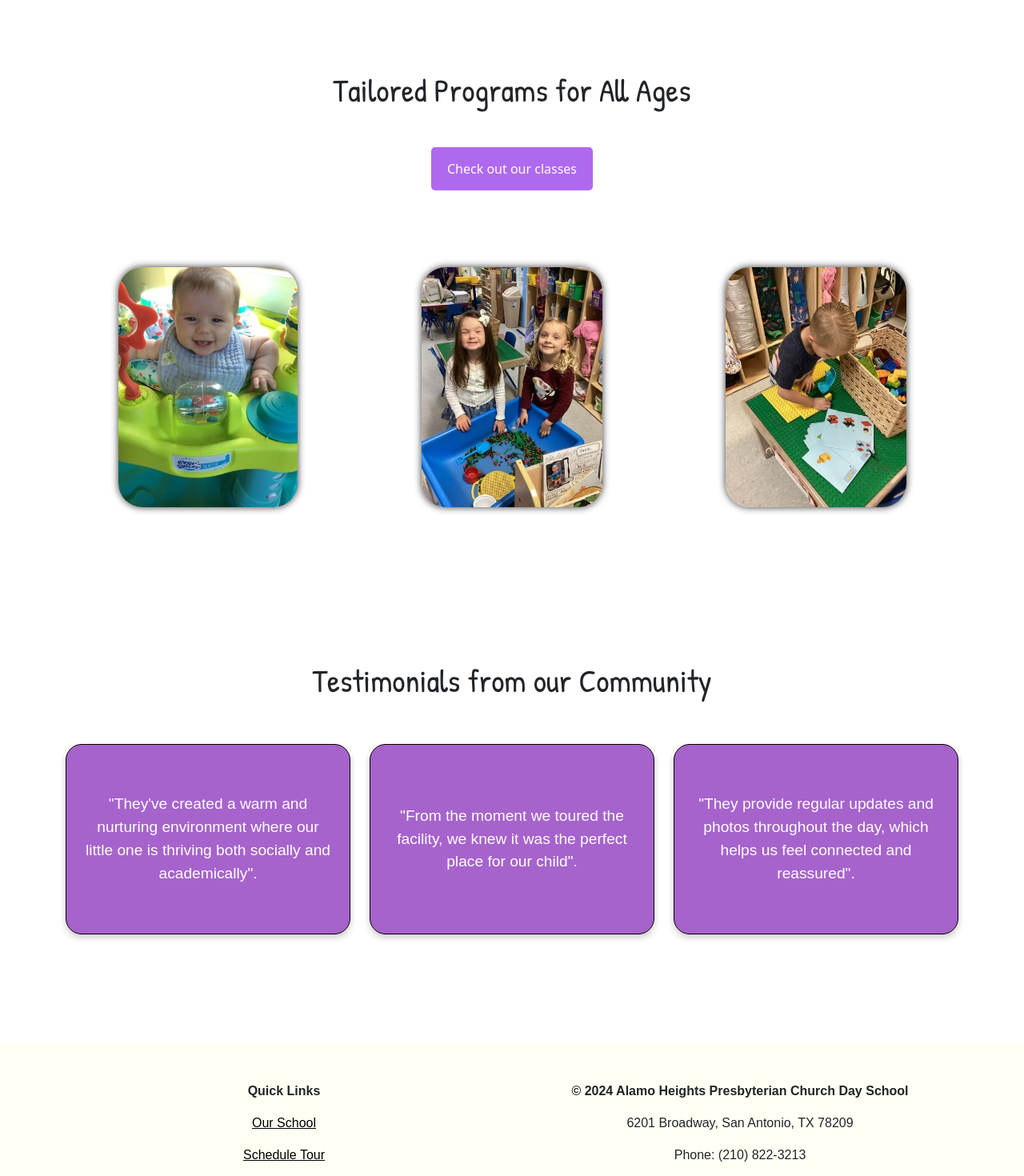
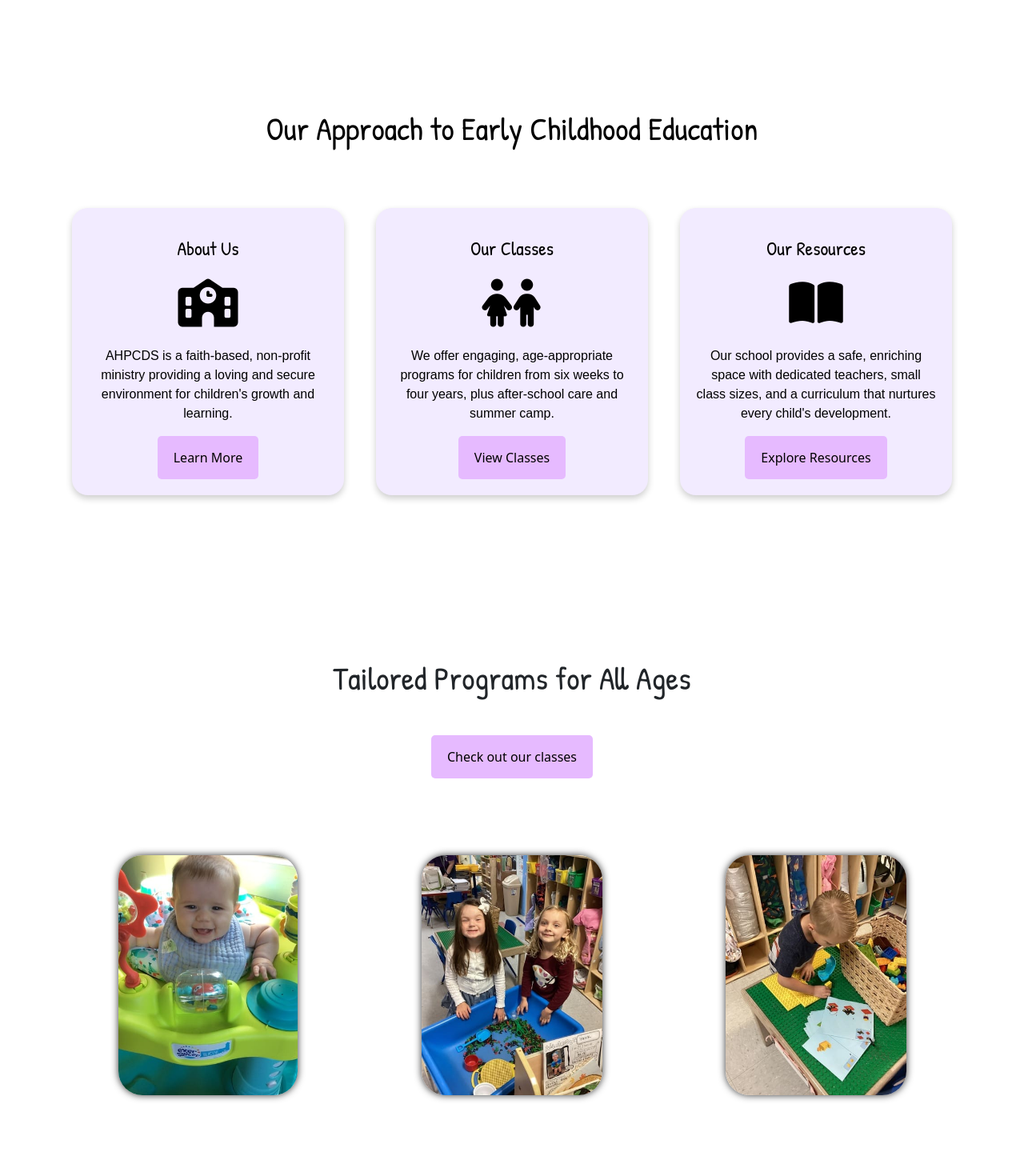
Before and after one commit to bharding216/ahpcds, a SvelteKit app: page / in a window 1280 px wide. Shown: the part 860-2330 px from the top of the page at 80% size. Built offline with nearby package versions, Linux system fonts and the light colour scheme.

Commit message:
Overhaul

```diff
--- a/src/routes/+page.svelte
+++ b/src/routes/+page.svelte
@@ -1,5 +1,7 @@
 <script>
-    import schoolPhoto from '$lib/images/ahpcds-school.jpg';
+    // import schoolPhoto from '$lib/images/ahpcds-school.jpg';
+    import schoolPhoto from '$lib/images/kids-playing.jpg';
+    import teacherPhoto from '$lib/images/teachers.jpg';
     import { page } from '$app/stores';
 
     import child1 from '$lib/images/child1.jpg';
@@ -23,13 +25,19 @@
         <div class="background-image" style="background: url({schoolPhoto}) no-repeat center center fixed;
                     background-size: cover; position: absolute; top: 0; left: 0; right: 0; bottom: 0; z-index: 0;"></div>
         <div style="position: absolute; top: 0; left: 0; right: 0; bottom: 0; z-index: 1;
-                    background: black; opacity: 0.2;"></div>
+                    background: white; opacity: 0.6;"></div>
         <div class="container pb-5" style="position: relative; z-index: 2; padding-top: 75px;">
             <div class="row mb-5 justify-content-center">
                 <div class="col-12 col-md-8">
                     <div class="text-center">
-                        <h1 style="color:white; font-weight: bold; letter-spacing: 2px;" class="pb-4">Inspiring Children to Believe and Achieve</h1>
-                        <h4 style="color:white; font-weight: 300; letter-spacing: 1px;">Celebrating over 40 years of early childhood education excellence</h4>
+                        <h1 style="color:black; font-weight: bold; letter-spacing: 2px;" class="pb-4">Inspiring Children to Believe and Achieve</h1>
+                        <h4 style="color:black; font-weight: 500; letter-spacing: 1px;">
+                            Welcome to Alamo Heights Presbyterian Church Day School! We are dedicated to providing a nurturing, faith-based environment where children can grow academically, emotionally, and spiritually.
+                        </h4>
+
+                        <h4 style="color:black; font-weight: 500; letter-spacing: 1px;">
+                            With a low child-to-staff ratio, our experienced educators create engaging, creative, and challenging experiences tailored to each child's unique needs. We proudly serve children from six weeks to four years old, offer after-school programs for local elementary students, and provide an exciting summer camp.
+                        </h4>
                     </div>
                 </div>
             </div>
@@ -40,8 +48,63 @@
     </div>
 </section>
 
-<section class="pb-5">
-    <div class="container">
+<section class="py-5">
+    <div class="container pt-5" data-aos="fade-up" data-aos-duration="750">
+        <div class="row mb-5 text-center">
+            <h1 style="color: black;">
+                Our Approach to Early Childhood Education
+            </h1>
+        </div>
+    </div>
+
+    <div class="container pb-5">
+        <div class="row mb-3 px-5 px-sm-0">
+            <div class="col-sm-12 col-md-4 justify-content-center homepage-cols mb-4">
+                <a href="/our-classes" class="interactive-card">
+                    <div class="text-center homepage-card">
+                        <h4 class="mb-4 mt-3">About Us</h4>
+                        <i class="fa-solid fa-school" style="color: black; font-size: 60px;"></i>
+                        <p class="mt-4">
+                            AHPCDS is a faith-based, non-profit ministry providing a loving and secure environment for children's growth and learning.
+                        </p>
+                        <button class="btn btn-primary">Learn More</button>
+                    </div>
+                </a>
+            </div>
+
+            <div class="col-sm-12 col-md-4 justify-content-center homepage-cols mb-4">
+                <a href="/our-classes" class="interactive-card">
+                    <div class="text-center homepage-card">
+                        <h4 class="mb-4 mt-3">Our Classes</h4>
+                        <i class="fa-solid fa-children" style="color: black; font-size: 60px;"></i>
+                        <p class="mt-4">
+                            We offer engaging, age-appropriate programs for children from six weeks to four years, plus after-school care and summer camp.
+                        </p>
+                        <button class="btn btn-primary">View Classes</button>
+                    </div>
+                </a>
+            </div>
+
+            <div class="col-sm-12 col-md-4 justify-content-center homepage-cols mb-4">
+                <a href="/forms" class="interactive-card">
+                    <div class="text-center homepage-card">
+                        <h4 class="mb-4 mt-3">Our Resources</h4>
+                        <i class="fa-solid fa-book-open" style="color: black; font-size: 60px;"></i>
+                        <p class="mt-4">
+                            Our school provides a safe, enriching space with dedicated teachers, small class sizes, and a curriculum that nurtures every child's development.
+                        </p>
+                        <button class="btn btn-primary">Explore Resources</button>
+                    </div>
+                </a>
+            </div>
+        </div>
+    </div>
+</section>
+
+
+
+<section class="pb-5 mb-5">
+    <div class="container" data-aos="fade-up" data-aos-duration="1000">
         <div class="text-center py-5">
             <h1 class="mb-5 px-3">Tailored Programs for All Ages</h1>
             <a href="/our-school" class="btn btn-primary mb-5">Check out our classes</a>
@@ -63,38 +126,39 @@
 </section>
 
 
-<section>
-    <div class="py-5 container">
+<section style="position: relative; background: url({teacherPhoto}) no-repeat center center/cover; color: white;">
+    <div style="position: absolute; top: 0; left: 0; right: 0; bottom: 0; background: rgba(0, 0, 0, 0.4); z-index: 1;"></div>
+    <div class="py-5 container" style="position: relative; z-index: 2;" data-aos="fade-up" data-aos-duration="1000">
         <div class="pt-5">
             <div class="row mb-5 text-center">
-                <h1>Testimonials from our Community</h1>
+                <h1>What Parents Are Saying</h1>
             </div>
         </div>
 
         <div class="pb-5">
             <div class="row mb-3 px-5 px-sm-0">
-                <div class="col-sm-12 col-md-4 justify-content-center gameplan-col mb-4">
-                    <div class="text-center gameplan-content">
-                        <p class="m-0">"They've created a warm and nurturing environment where our little one is thriving both socially and academically".</p>
+                <div class="col-sm-12 col-md-4 justify-content-center homepage-cols mb-4">
+                    <div class="text-center testimonial-card">
+                        <p class="m-0">"This school has been an absolute blessing! Our child is not only learning but truly loves going every day. The teachers are caring, and the environment is so warm and welcoming."</p>
                     </div>
                 </div>
 
-                <div class="col-sm-12 col-md-4 justify-content-center gameplan-col mb-4">
-                    <div class="text-center gameplan-content">
-                        <p class="m-0">"From the moment we toured the facility, we knew it was the perfect place for our child".</p>
-
+                <div class="col-sm-12 col-md-4 justify-content-center homepage-cols mb-4">
+                    <div class="text-center testimonial-card">
+                        <p class="m-0">"The moment we stepped in for a tour, we knew this was the right place. The staff is so kind and attentive, and we’ve seen incredible growth in our child both academically and socially."</p>
                     </div>
                 </div>
 
-                <div class="col-sm-12 col-md-4 justify-content-center gameplan-col mb-4">
-                    <div class="text-center gameplan-content">
-                        <p class="m-0">"They provide regular updates and photos throughout the day, which helps us feel connected and reassured".</p>
+                <div class="col-sm-12 col-md-4 justify-content-center homepage-cols mb-4">
+                    <div class="text-center testimonial-card">
+                        <p class="m-0">"We love how engaged the teachers are! Getting daily updates and photos makes us feel so connected to our child’s day. It truly feels like a second home."</p>
                     </div>
                 </div>
             </div>
         </div>
     </div>
 </section>
+
 
 
 <style>
@@ -110,9 +174,42 @@
         }
     }
 
-    .gameplan-content {
+    .homepage-cols {
+        padding: 20px;
+    }
+
+    .interactive-card {
+        text-decoration: none;
+        display: block;
+        transition: transform 0.2s ease, box-shadow 0.2s ease;
+    }
+
+    .interactive-card:hover .homepage-card {
+        transform: scale(1.05);
+        box-shadow: 0px 8px 16px rgba(0, 0, 0, 0.3);
+        background-color: rgba(255, 255, 255, 0.9);
+    }
+
+    .interactive-card:active .homepage-card {
+        transform: scale(0.97);
+        transition: transform 0.1s ease;
+    }
+
+
+    .homepage-card {
+        padding: 20px;
+        background-color: var(--light-purple);
+        border-radius: 20px;
+        height: 100%;
+        /* border: 1px solid black; */
+        box-shadow: 0px 4px 8px rgba(0, 0, 0, 0.2);
+        color: black;
+        transition: transform 0.2s ease, box-shadow 0.2s ease, background-color 0.2s ease;
+    }
+
+    .testimonial-card {
 		padding: 60px 20px;
-		background-color: var(--medium-purple);
+		background-color: var(--light-purple);
 		border-radius: 20px;
 		height: 100%;
 		border: 1px solid black;
@@ -120,8 +217,8 @@
         align-items: center;
         justify-content: center;
         display: flex;
-        color: white;
-        font-size: 1.2rem;
+        color: black;
+        font-size: 1.1rem;
 	}
 
 </style>
--- a/src/routes/styles.css
+++ b/src/routes/styles.css
@@ -1,16 +1,17 @@
 :root {
     /* --dark-purple: #893052; maroon */
     /* --dark-purple: #be93d4; periwinkle */
-    --dark-purple: #af69ef;
+    --dark-purple: #d1a0ff;
     /* --dark-purple: #6f2dbd; original */
     /* --medium-purple: #c9227e; */
-    --medium-purple: #a663cc;
-    --light-purple: #e5d7fc;
+    --medium-purple: #e6baff;
+    --light-purple: #f2ebff;
     --light-yellow: #fffff4;
     --light-orange: #fff0e4;
     --white: #ffffff;
     --off-white: #f8f8f8;
     --black: #000000;
+    --grey: #808080;
   }
 
 @font-face {
@@ -38,7 +39,8 @@ p {
 }
 
 .btn-primary {
-  background-color: var(--dark-purple) !important;
+  color: black;
+  background-color: var(--medium-purple) !important;
   border: none !important;
   padding: 15px 20px !important;
   border-radius: 5px !important;
@@ -46,7 +48,8 @@ p {
 }
 
 .btn-primary:hover {
-  background-color: var(--medium-purple) !important;
+  color: black;
+  background-color: var(--light-purple) !important;
 }
 
 .light-yellow-section-with-padding {
```
Also changed, not shown: src/lib/images/kids-playing.jpg (added), src/lib/images/teachers.jpg (added).
